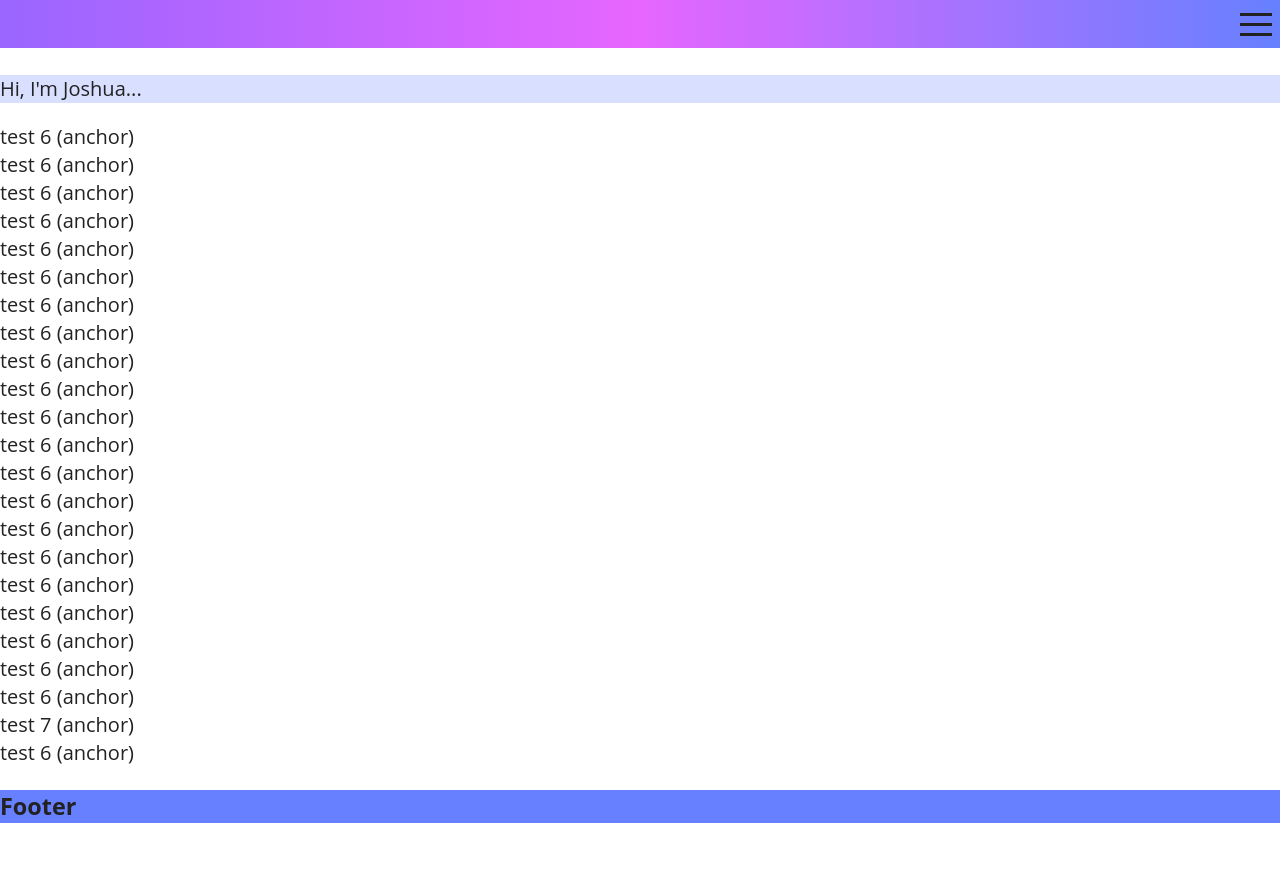
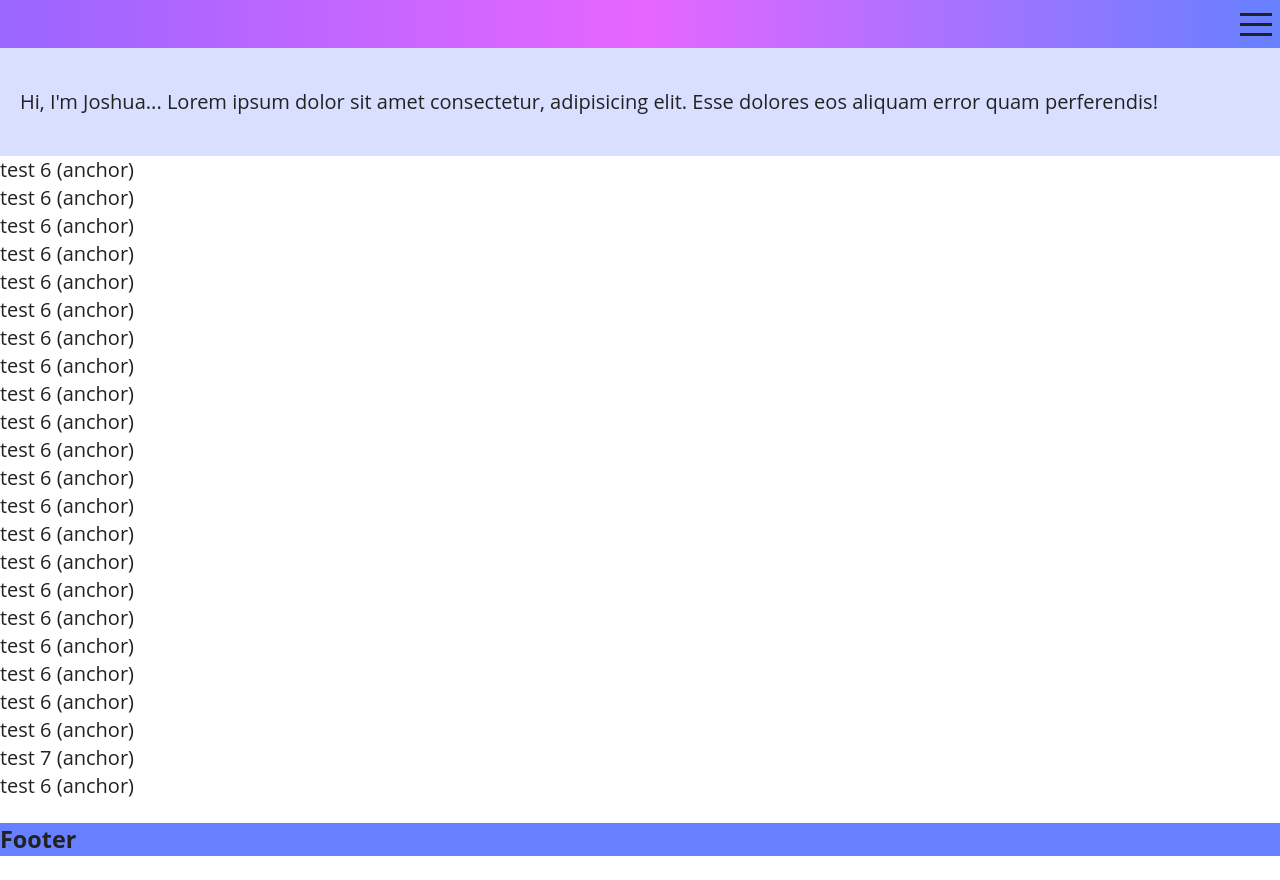
Before and after one commit to Brayve-Pancake/portfolio, a React (Vite) app: page / in a window 1280 px wide. Before the commit the page ends 847 px from the top, so only its background shows below. Built offline with nearby package versions, Linux system fonts and the light colour scheme.

Commit message:
Remove whitespace

```diff
--- a/sass-boilerplate/stylesheets/layout/_intro.scss
+++ b/sass-boilerplate/stylesheets/layout/_intro.scss
@@ -1,3 +1,4 @@
 .intro {
   background: $pastel-color-1;
+  padding: 1em;
 }
--- a/sass-boilerplate/stylesheets/layout/_navbar.scss
+++ b/sass-boilerplate/stylesheets/layout/_navbar.scss
@@ -1,3 +1,6 @@
+.navbar {
+  display: flex;
+}
 .navbar-container {
   position: relative;
   display: inline-block;
--- a/src/components/Intro.tsx
+++ b/src/components/Intro.tsx
@@ -1,7 +1,10 @@
 export default function Intro() {
   return (
     <div className="intro">
-      <p className="intro-text">Hi, I'm Joshua...</p>
+      <p className="intro-text">
+        Hi, I'm Joshua... Lorem ipsum dolor sit amet consectetur, adipisicing
+        elit. Esse dolores eos aliquam error quam perferendis!
+      </p>
     </div>
   );
 }
```
